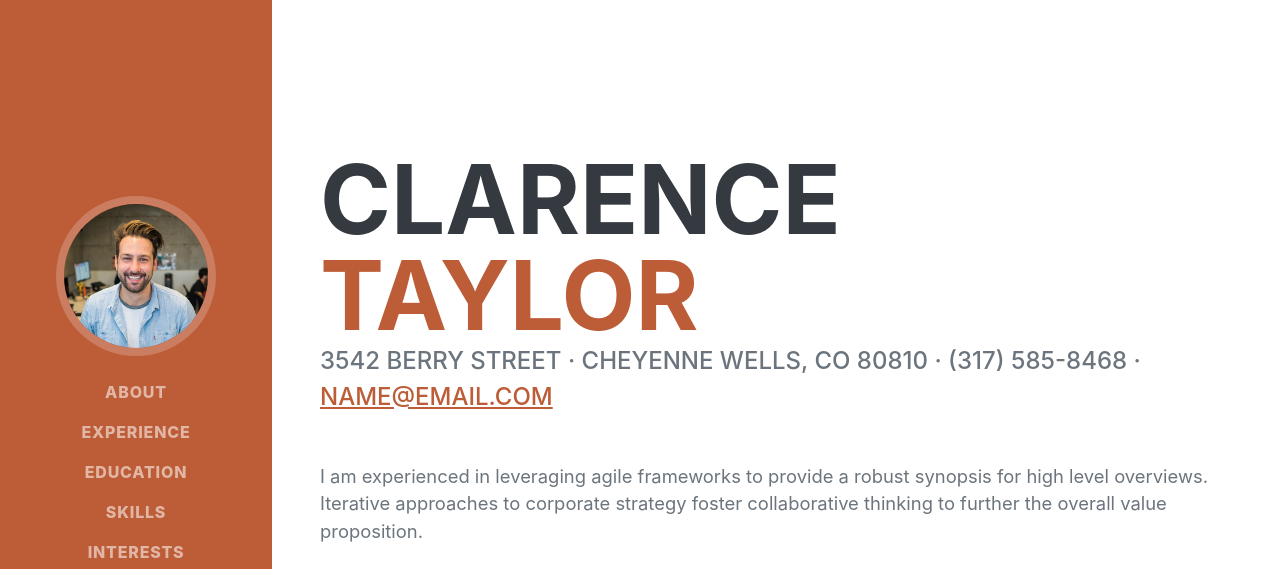
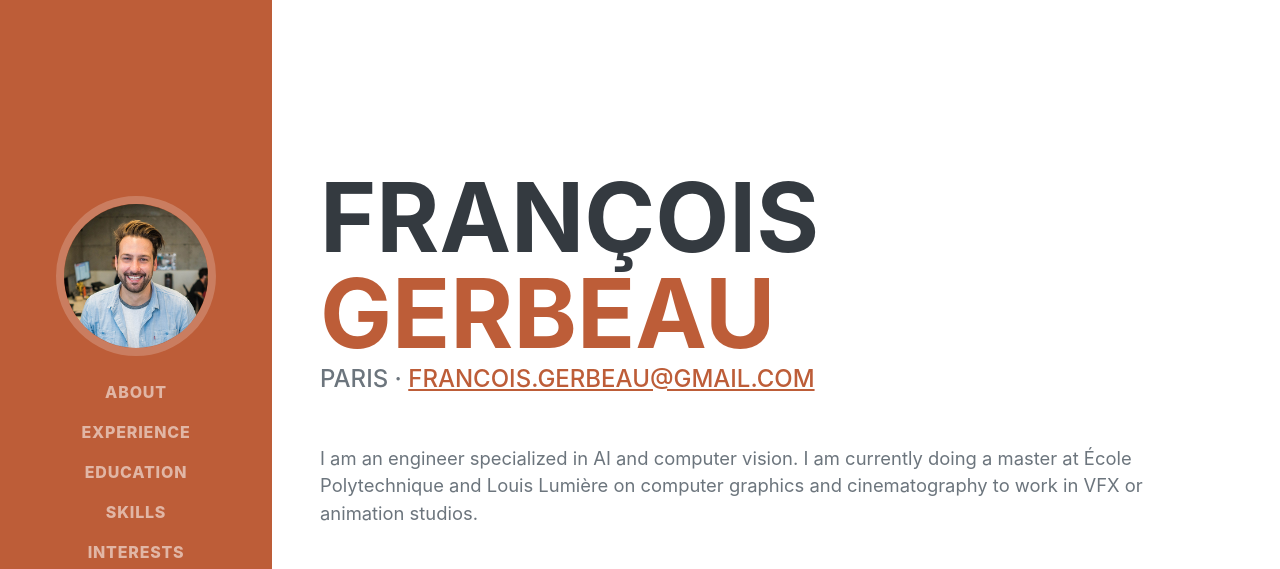
Before and after one commit to fgerbeau/fgerbeau.github.io, a plain HTML site: page index.html in a window 1280 px wide. Shown: the top 569 px of the page. Drawn offline with nearby package versions, Linux system fonts and the light colour scheme; a web font is replaced by a local one.

Commit message:
modif base index.html

```diff
--- a/index.html
+++ b/index.html
@@ -40,14 +40,14 @@
             <section class="resume-section" id="about">
                 <div class="resume-section-content">
                     <h1 class="mb-0">
-                        Clarence
-                        <span class="text-primary">Taylor</span>
+                        François
+                        <span class="text-primary">Gerbeau</span>
                     </h1>
                     <div class="subheading mb-5">
-                        3542 Berry Street · Cheyenne Wells, CO 80810 · (317) 585-8468 ·
-                        <a href="mailto:name@email.com">name@email.com</a>
+                        Paris ·
+                        <a href="mailto:name@email.com">francois.gerbeau@gmail.com</a>
                     </div>
-                    <p class="lead mb-5">I am experienced in leveraging agile frameworks to provide a robust synopsis for high level overviews. Iterative approaches to corporate strategy foster collaborative thinking to further the overall value proposition.</p>
+                    <p class="lead mb-5">I am an engineer specialized in AI and computer vision. I am currently doing a master at École Polytechnique and Louis Lumière on computer graphics and cinematography to work in VFX or animation studios.</p>
                     <div class="social-icons">
                         <a class="social-icon" href="#!"><i class="fab fa-linkedin-in"></i></a>
                         <a class="social-icon" href="#!"><i class="fab fa-github"></i></a>
```
